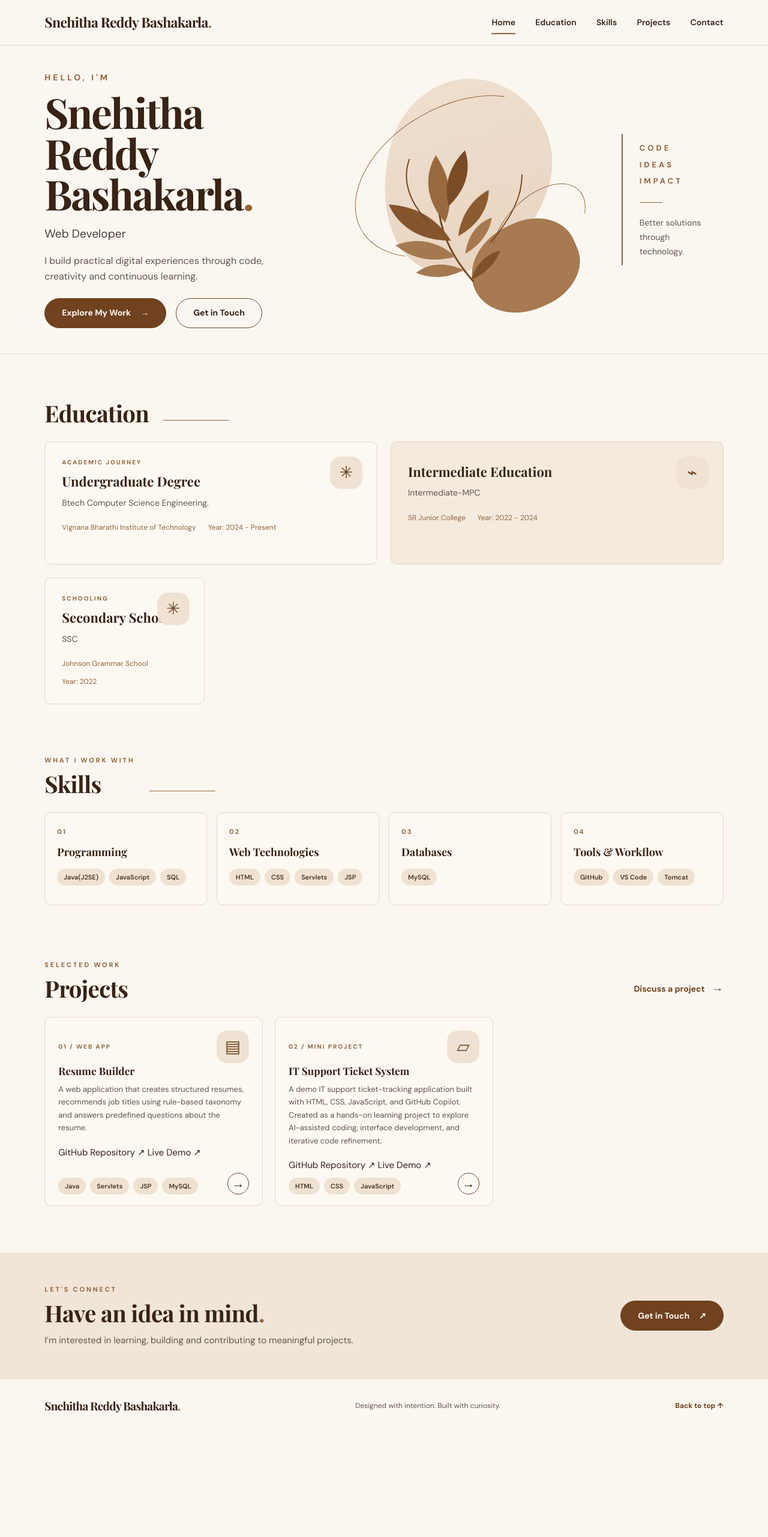
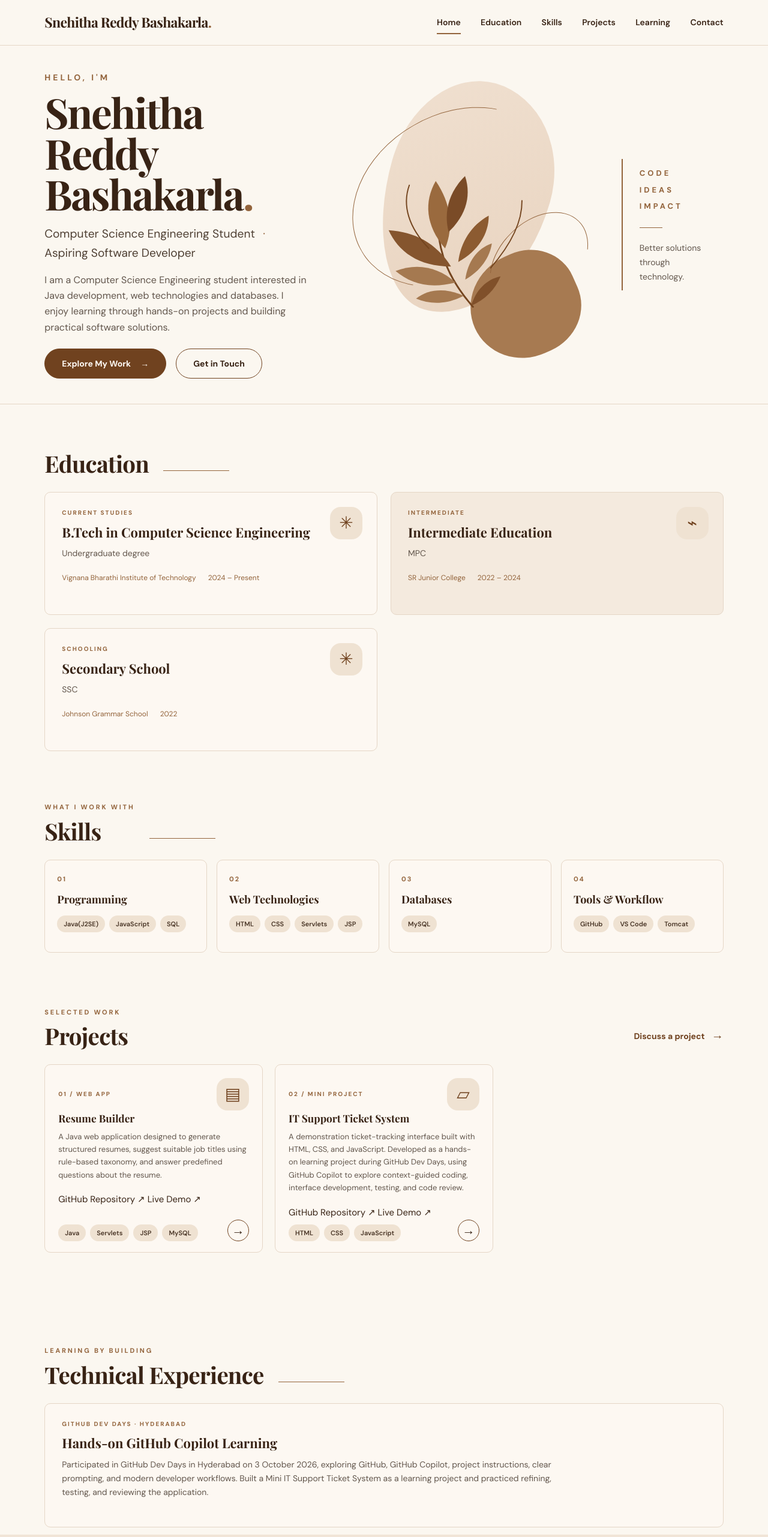
Before and after one commit to snehithabashakarla/SnehithaReddyb, a plain HTML site: page index.html in a window 1280 px wide. Shown: the top 2562 px of the page at 60% size. Before the commit the page ends 2389 px from the top, so only its background shows below. Drawn offline with nearby package versions, Linux system fonts and the light colour scheme.

Commit message:
Improve portfolio content and design

```diff
--- a/index.html
+++ b/index.html
@@ -3,7 +3,7 @@
 <head>
   <meta charset="UTF-8">
   <meta name="viewport" content="width=device-width, initial-scale=1.0">
-  <meta name="description" content="Snehitha Reddy Bashakarla">
+  <meta name="description" content="Portfolio of Snehitha Reddy Bashakarla, a Computer Science Engineering student interested in Java development, web technologies, databases, and practical software projects.">
   <title>Snehitha Reddy Bashakarla | Portfolio</title>
   <link rel="preconnect" href="https://fonts.googleapis.com">
   <link rel="preconnect" href="https://fonts.gstatic.com" crossorigin>
@@ -19,6 +19,7 @@
       <a class="nav-link" href="#education">Education</a>
       <a class="nav-link" href="#skills">Skills</a>
       <a class="nav-link" href="#projects">Projects</a>
+      <a class="nav-link" href="#learning">Learning</a>
       <a class="nav-link" href="#contact">Contact</a>
     </nav>
   </header>
@@ -28,8 +29,8 @@
       <div class="hero-copy">
         <p class="eyebrow">HELLO, I'M</p>
         <h1>Snehitha Reddy<br>Bashakarla<span>.</span></h1>
-        <p class="role"></span> Web Developer</p>
-        <p class="intro">I build practical digital experiences through code,<br class="desktop-break"> creativity and continuous learning.</p>
+        <p class="role">Computer Science Engineering Student <span aria-hidden="true">·</span> Aspiring Software Developer</p>
+        <p class="intro">I am a Computer Science Engineering student interested in Java development, web technologies and databases. I enjoy learning through hands-on projects and building practical software solutions.</p>
         <div class="hero-actions">
           <a class="button button-filled" href="#projects">Explore My Work <span aria-hidden="true">→</span></a>
           <a class="button button-outline" href="#contact">Get in Touch</a>
@@ -71,25 +72,24 @@
       <div class="education-grid">
         <article class="education-card">
           <div class="education-icon" aria-hidden="true">✳</div>
-          <p class="card-label">ACADEMIC JOURNEY</p>
-          <h3>Undergraduate Degree</h3>
-          <p class="muted">Btech Computer Science Engineering.</p>
-          <div class="education-meta"><span>Vignana Bharathi Institute of Technology</span><span>Year: 2024 - Present</span></div>
+          <p class="card-label">CURRENT STUDIES</p>
+          <h3>B.Tech in Computer Science Engineering</h3>
+          <p class="muted">Undergraduate degree</p>
+          <div class="education-meta"><span>Vignana Bharathi Institute of Technology</span><span>2024 – Present</span></div>
         </article>
         <article class="education-card education-card-soft">
           <div class="education-icon" aria-hidden="true">⌁</div>
-          <p class="card-label"></p>
+          <p class="card-label">INTERMEDIATE</p>
           <h3>Intermediate Education</h3>
-          <p class="muted">Intermediate-MPC</p>
-          <div class="education-meta"><span>SR Junior College</span><span>Year: 2022 - 2024</span></div>
+          <p class="muted">MPC</p>
+          <div class="education-meta"><span>SR Junior College</span><span>2022 – 2024</span></div>
         </article>
-         <div class="education-grid">
         <article class="education-card">
           <div class="education-icon" aria-hidden="true">✳</div>
           <p class="card-label">SCHOOLING</p>
           <h3>Secondary School</h3>
           <p class="muted">SSC</p>
-          <div class="education-meta"><span>Johnson Grammar School</span><span>Year: 2022</span></div>
+          <div class="education-meta"><span>Johnson Grammar School</span><span>2022</span></div>
         </article>
       </div>
     </section>
@@ -116,7 +116,7 @@
         <article class="project-card">
           <div class="project-top"><p class="card-label">01 / WEB APP</p><div class="project-icon" aria-hidden="true">▤</div></div>
           <h3>Resume Builder</h3>
-          <p>A web application that creates structured resumes, recommends job titles using rule-based taxonomy and answers predefined questions about the resume.</p>
+          <p>A Java web application designed to generate structured resumes, suggest suitable job titles using rule-based taxonomy, and answer predefined questions about the resume.</p>
           <div class="project-links">
   <a href="https://github.com/snehithabashakarla/resume-builder"
      target="_blank" rel="noopener noreferrer">GitHub Repository ↗</a>
@@ -128,7 +128,7 @@
         <article class="project-card">
           <div class="project-top"><p class="card-label">02 / MINI PROJECT</p><div class="project-icon" aria-hidden="true">▱</div></div>
           <h3>IT Support Ticket System</h3>
-          <p>A demo IT support ticket-tracking application built with HTML, CSS, JavaScript, and GitHub Copilot. Created as a hands-on learning project to explore AI-assisted coding, interface development, and iterative code refinement.</p>
+          <p>A demonstration ticket-tracking interface built with HTML, CSS, and JavaScript. Developed as a hands-on learning project during GitHub Dev Days, using GitHub Copilot to explore context-guided coding, interface development, testing, and code review.</p>
           <div class="project-links">
   <a href="https://github.com/snehithabashakarla/it-support-ticket-tracker"
      target="_blank" rel="noopener noreferrer">GitHub Repository ↗</a>
@@ -140,13 +140,25 @@
       </div>
     </section>
 
+    <section class="content-section section-wrap" id="learning">
+      <div class="section-heading">
+        <div><p class="section-kicker">LEARNING BY BUILDING</p><h2>Technical Experience</h2></div>
+        <span class="heading-line"></span>
+      </div>
+      <article class="education-card">
+        <p class="card-label">GITHUB DEV DAYS · HYDERABAD</p>
+        <h3>Hands-on GitHub Copilot Learning</h3>
+        <p class="muted">Participated in GitHub Dev Days in Hyderabad on 3 October 2026, exploring GitHub, GitHub Copilot, project instructions, clear prompting, and modern developer workflows. Built a Mini IT Support Ticket System as a learning project and practiced refining, testing, and reviewing the application.</p>
+      </article>
+    </section>
+
     <section class="contact-section section-wrap" id="contact">
       <div><p class="section-kicker">LET'S CONNECT</p><h2>Have an idea in mind<span>.</span></h2><p class="muted">I’m interested in learning, building and contributing to meaningful projects.</p></div>
       <a class="button button-filled" href="mailto:snehithabashakarlareddy@gmail.com">Get in Touch <span aria-hidden="true">↗</span></a>
     </section>
   </main>
 
-  <footer class="site-footer section-wrap"><a class="brand" href="#home">Snehitha Reddy Bashakarla<span>.</span></a><p>Designed with intention. Built with curiosity.</p><a href="#home" class="back-top">Back to top ↑</a></footer>
+  <footer class="site-footer section-wrap"><a class="brand" href="#home">Snehitha Reddy Bashakarla<span>.</span></a><p>Learning, building, and growing through software projects.</p><div class="footer-links"><a href="https://www.linkedin.com/in/snehitha-reddy-bashakarla-297645402/" target="_blank" rel="noopener noreferrer">LinkedIn ↗</a><a href="https://github.com/snehithabashakarla" target="_blank" rel="noopener noreferrer">GitHub ↗</a><a href="#home" class="back-top">Back to top ↑</a></div></footer>
   <script src="script.js"></script>
 </body>
 </html>
--- a/styles.css
+++ b/styles.css
@@ -171,3 +171,21 @@ h1 { font-family: "Playfair Display", Georgia, serif; font-size: clamp(48px, 5.4
 }
 }
 @media (prefers-reduced-motion: reduce) { html { scroll-behavior: auto; } *, *::before, *::after { transition-duration: .01ms !important; } }
+
+/* Content update: profile links in footer */
+.footer-links {
+  display: flex;
+  align-items: center;
+  flex-wrap: wrap;
+  gap: 16px;
+  font-size: 12px;
+  font-weight: 700;
+  color: var(--brown-mid);
+}
+.footer-links a:hover {
+  text-decoration: underline;
+  text-underline-offset: 4px;
+}
+@media (max-width: 580px) {
+  .footer-links { width: 100%; gap: 14px; }
+}
```
